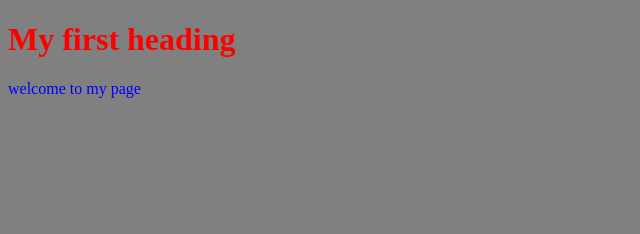
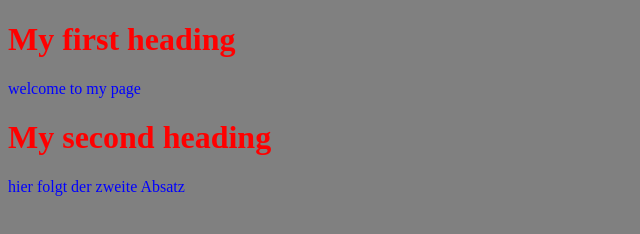
Before and after one commit to BrandnerChristoph/git-example, a plain HTML site: page src/index.html in a window 1280 px wide. Shown: the whole page, without its empty margins (0-640 px from the left). Drawn offline with Linux system fonts and the light colour scheme.

Commit message:
added 2nd header

```diff
--- a/src/index.html
+++ b/src/index.html
@@ -8,6 +8,10 @@
 <body>
   <h1>My first heading</h1>
   <p>welcome to my page</p>
+
+  <h1>My second heading</h1>
+  <p>hier folgt der zweite Absatz</p>
+
 </body>
 
 </html>
```
